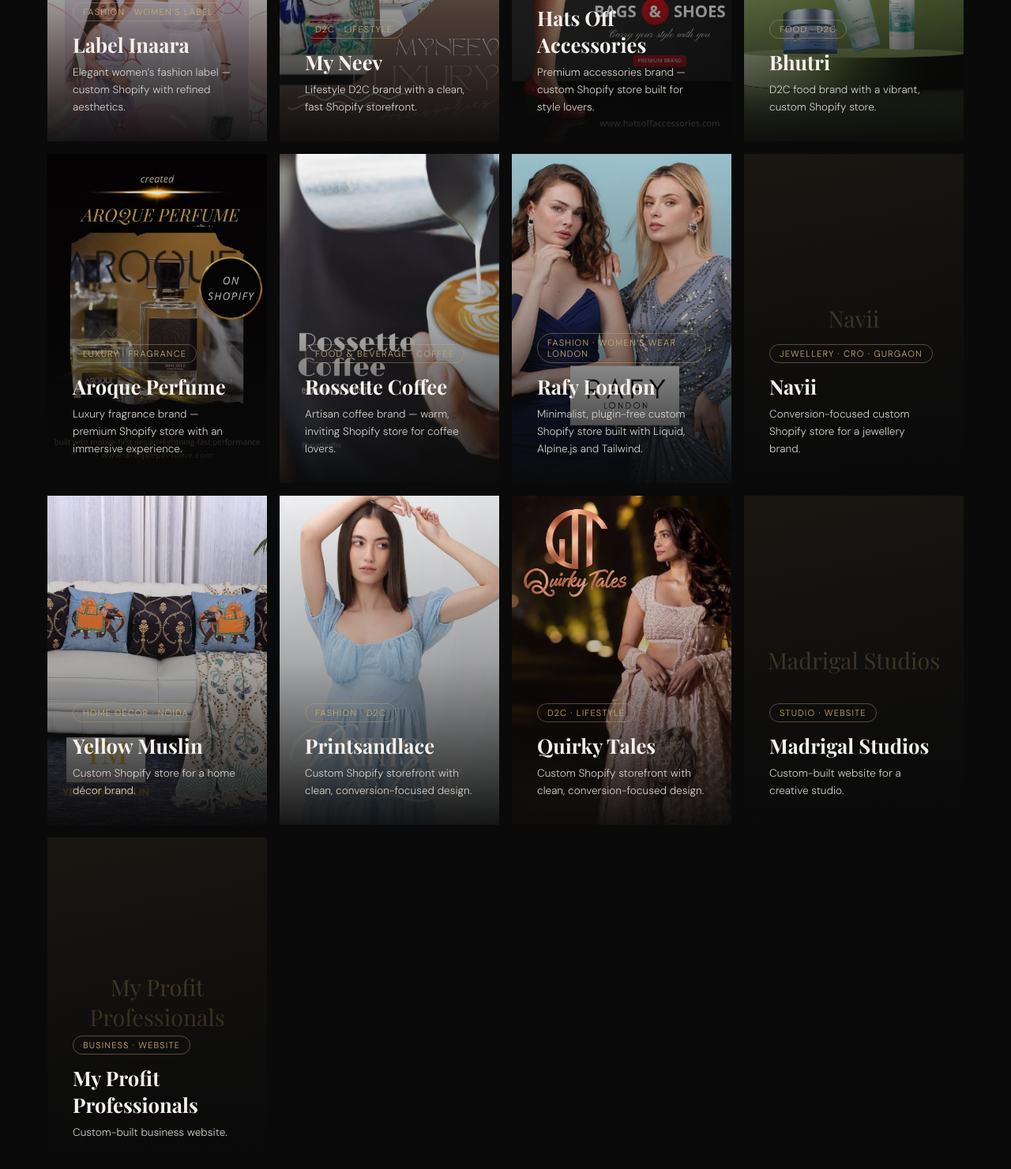
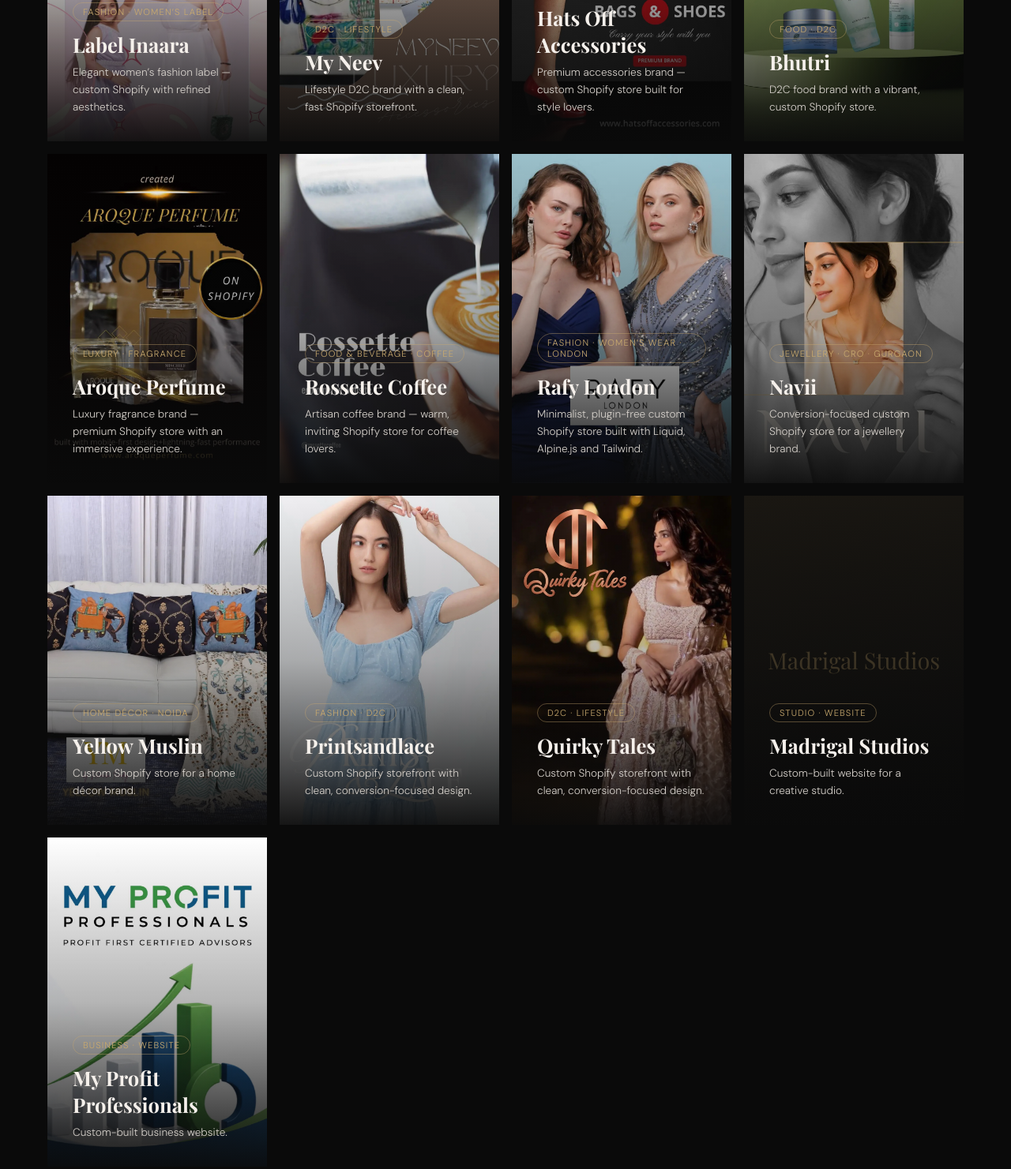
Before and after one commit to codingbyajmal/codingbyajmal.github.io, a plain HTML site: page index.html in a window 1280 px wide. Shown: the part 3562-5043 px from the top of the page at 79% size. Drawn offline with nearby package versions, Linux system fonts and the light colour scheme.

Commit message:
Update index.html

```diff
--- a/index.html
+++ b/index.html
@@ -257,12 +257,12 @@ const projects = [
  ["https://rossettecoffee.com","rose.webp","Food & Beverage · Coffee","Rossette Coffee","Artisan coffee brand — warm, inviting Shopify store for coffee lovers."],
  // ── newly added (edit text to match your actual contribution) ──
  ["https://rafylondon.com/","rafy.webp","Fashion · Women’s Wear · London","Rafy London","Minimalist, plugin-free custom Shopify store built with Liquid, Alpine.js and Tailwind."],
- ["","navii.webp","Jewellery · CRO · Gurgaon","Navii","Conversion-focused custom Shopify store for a jewellery brand."],
+ ["","navi.webp","Jewellery · CRO · Gurgaon","Navii","Conversion-focused custom Shopify store for a jewellery brand."],
  ["","muslin.webp","Home Décor · Noida","Yellow Muslin","Custom Shopify store for a home décor brand."],
  ["","prints.webp","Fashion · D2C","Printsandlace","Custom Shopify storefront with clean, conversion-focused design."],
  ["","qt.webp","D2C · Lifestyle","Quirky Tales","Custom Shopify storefront with clean, conversion-focused design."],
  ["https://www.madrigalstudios.com/","madrigal.webp","Studio · Website","Madrigal Studios","Custom-built website for a creative studio."],
- ["https://www.myprofitprofessionals.com/","profit.webp","Business · Website","My Profit Professionals","Custom-built business website."]
+ ["https://www.myprofitprofessionals.com/","myprofit.webp","Business · Website","My Profit Professionals","Custom-built business website."]
 ];
 
 const grid = document.getElementById('projectsGrid');
```
